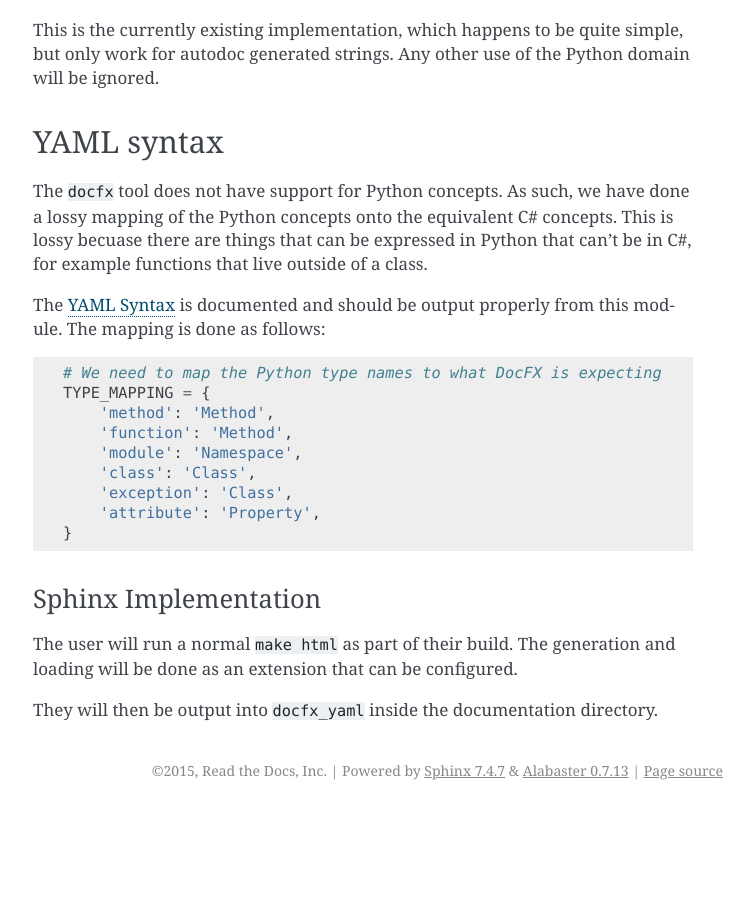
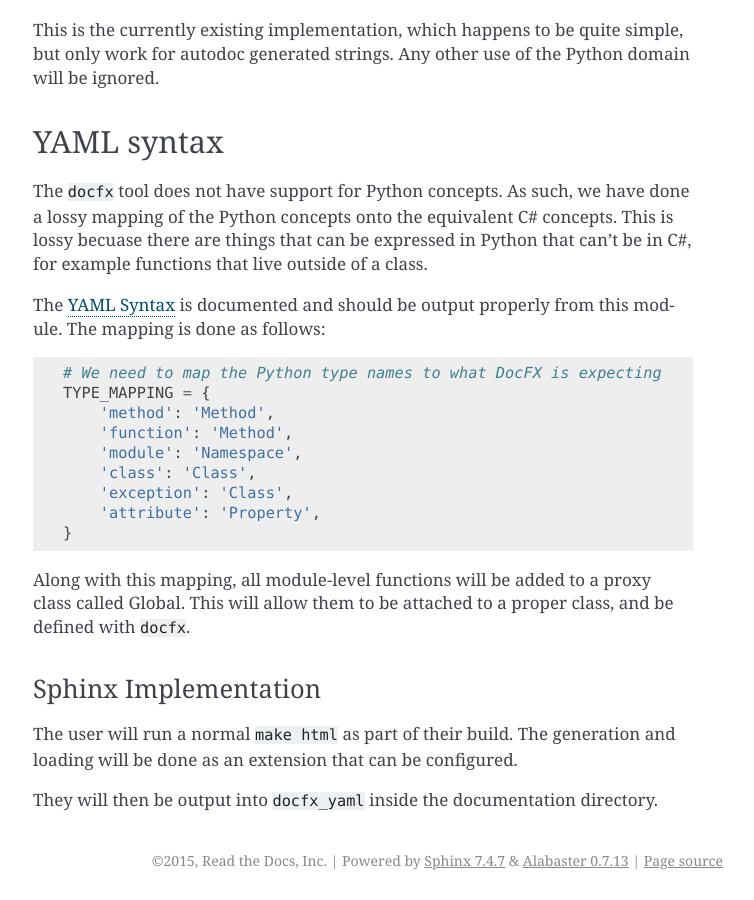
Before and after one commit to docascode/sphinx-docfx-yaml, a Sphinx documentation site: the page built from docs/design.rst, in a window 1280 px wide and 900 px high, scrolled down 1208 px. Shown: the whole window, without its empty margins (387-1141 px from the left). Built offline with Sphinx 7.4.7, drawn with Linux system fonts in a browser that asks for light colours; before the commit the page ends 2018 px from its top, so only the background shows below that.

Commit message:
More words

```diff
--- a/docs/design.rst
+++ b/docs/design.rst
@@ -74,6 +74,11 @@ The mapping is done as follows::
         'attribute': 'Property',
     }
 
+Along with this mapping,
+all module-level functions will be added to a proxy class called Global.
+This will allow them to be attached to a proper class,
+and be defined with ``docfx``.
+
 .. _domain: http://www.sphinx-doc.org/en/1.5.1/domains.html
 .. _YAML Syntax: https://dotnet.github.io/docfx/spec/metadata_dotnet_spec.html
 
```
